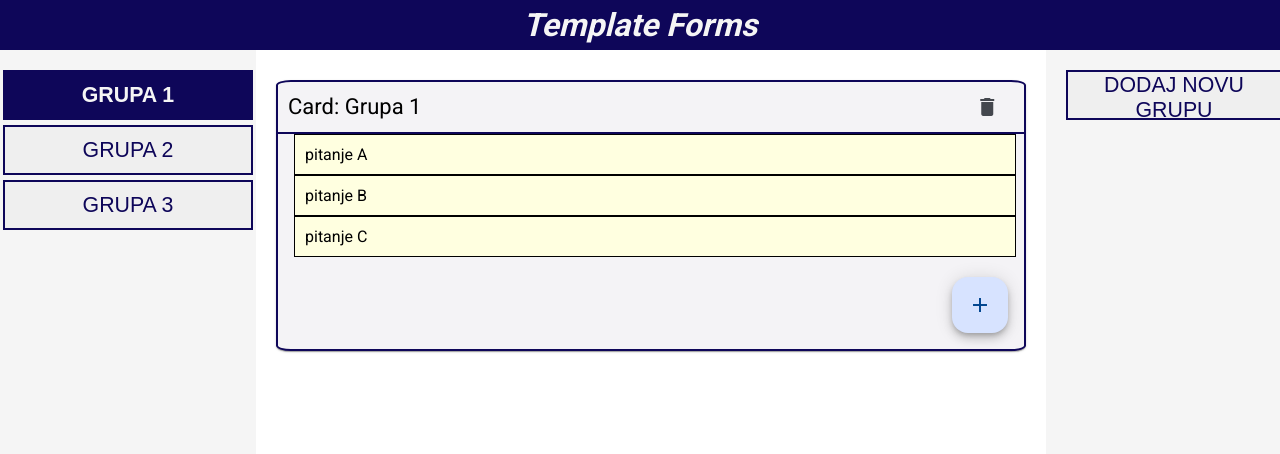
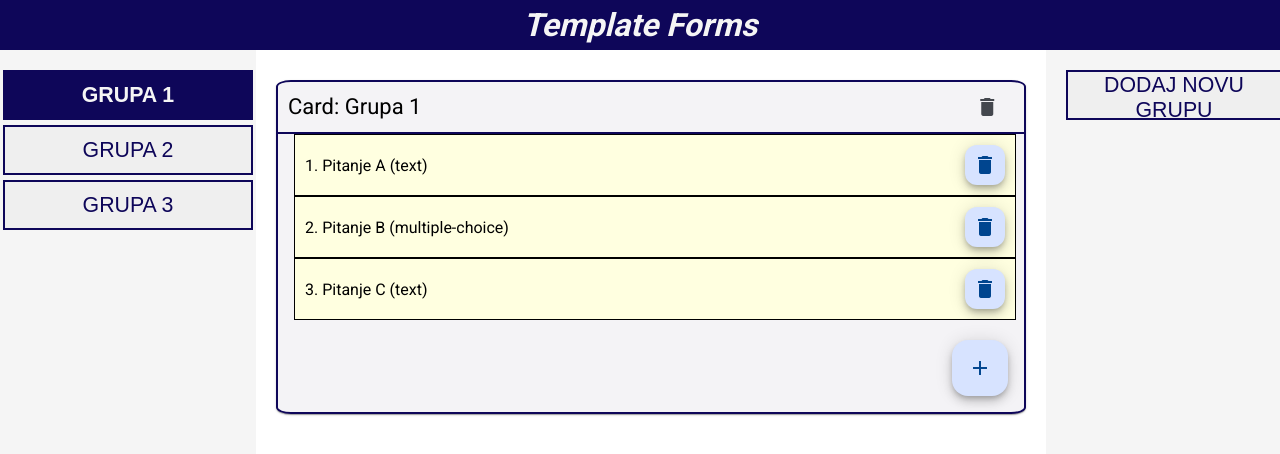
Before and after one commit to CROmarcos/TemplateForms, an Angular app in the folder frontend/: page / in a window 1280 px wide. Shown: the top 454 px of the page. Built offline with nearby package versions, Linux system fonts and the light colour scheme.

Commit message:
Gumb za brisanje pitanja

```diff
--- a/frontend/src/app/components/card/card.component.html
+++ b/frontend/src/app/components/card/card.component.html
@@ -12,8 +12,14 @@
 
     <mat-card-content>
         <div cdkDropList (cdkDropListDropped)="drop($event)" class="question-list">
-            <div *ngFor="let question of questions" cdkDrag class="question-item">
-                {{ question }}
+            <div *ngFor="let question of questions; let i = index" cdkDrag class="question-item">
+                <span>
+                    {{ question.number }}. {{ question.text }} ({{ question.type }})
+                </span>
+                <button mat-mini-fab color="warn" (click)="deleteQuestion(i)" class="delete-button"
+                    aria-label="Obriši pitanje">
+                    <mat-icon>delete</mat-icon>
+                </button>
             </div>
         </div>
     </mat-card-content>
--- a/frontend/src/app/components/card/card.component.scss
+++ b/frontend/src/app/components/card/card.component.scss
@@ -46,6 +46,9 @@ mat-card {
     background-color: lightyellow;
     border: 1px solid black;
     padding: 10px;
+    display: flex;
+    align-items: center;
+    justify-content: space-between;
 }
 
 .fab {
--- a/frontend/src/app/components/card/card.component.ts
+++ b/frontend/src/app/components/card/card.component.ts
@@ -9,6 +9,12 @@ import { MatIconModule } from '@angular/material/icon';
 import { MatDialog, MatDialogModule } from '@angular/material/dialog';
 import { QuestionTypeDialogComponent } from '../question-type-dialog/question-type-dialog.component';
 
+interface Question {
+  number: number;
+  text: string;
+  type: string;
+}
+
 @Component({
   selector: 'app-card',
   imports: [CommonModule, MatCardModule, MatFormFieldModule, MatInputModule, DragDropModule, MatButtonModule, MatIconModule, MatDialogModule],
@@ -19,21 +25,35 @@ export class CardComponent {
   @Input() text: string = '';
   @Output() delete = new EventEmitter<void>();
 
-  constructor(private readonly dialog: MatDialog) {}
+  constructor(private readonly dialog: MatDialog) { }
 
-  questions = [
-    'pitanje A',
-    'pitanje B',
-    'pitanje C'
+  questions: Question[] = [
+    { number: 1, text: 'Pitanje A', type: 'text' },
+    { number: 2, text: 'Pitanje B', type: 'multiple-choice' },
+    { number: 3, text: 'Pitanje C', type: 'text' },
   ];
 
-  drop(event: CdkDragDrop<string[]>) {
+  drop(event: CdkDragDrop<Question[]>) {
     moveItemInArray(this.questions, event.previousIndex, event.currentIndex);
+    this.updateQuestionNumbers();
+  }
+
+  private updateQuestionNumbers(): void {
+    this.questions.forEach((q, i) => q.number = i + 1);
   }
 
   addNewQuestion(type: string) {
-    const newQuestion = `Pitanje ${this.questions.length + 1}, (${type})`;
+    const newQuestion: Question = {
+      number: this.questions.length + 1,
+      text: `Pitanje ${this.questions.length + 1}`,
+      type: type
+    };
     this.questions.push(newQuestion);
+  }
+
+  deleteQuestion(index: number): void {
+    this.questions.splice(index, 1);
+    this.updateQuestionNumbers();
   }
 
   openQuestionTypeDialog(): void {
```
